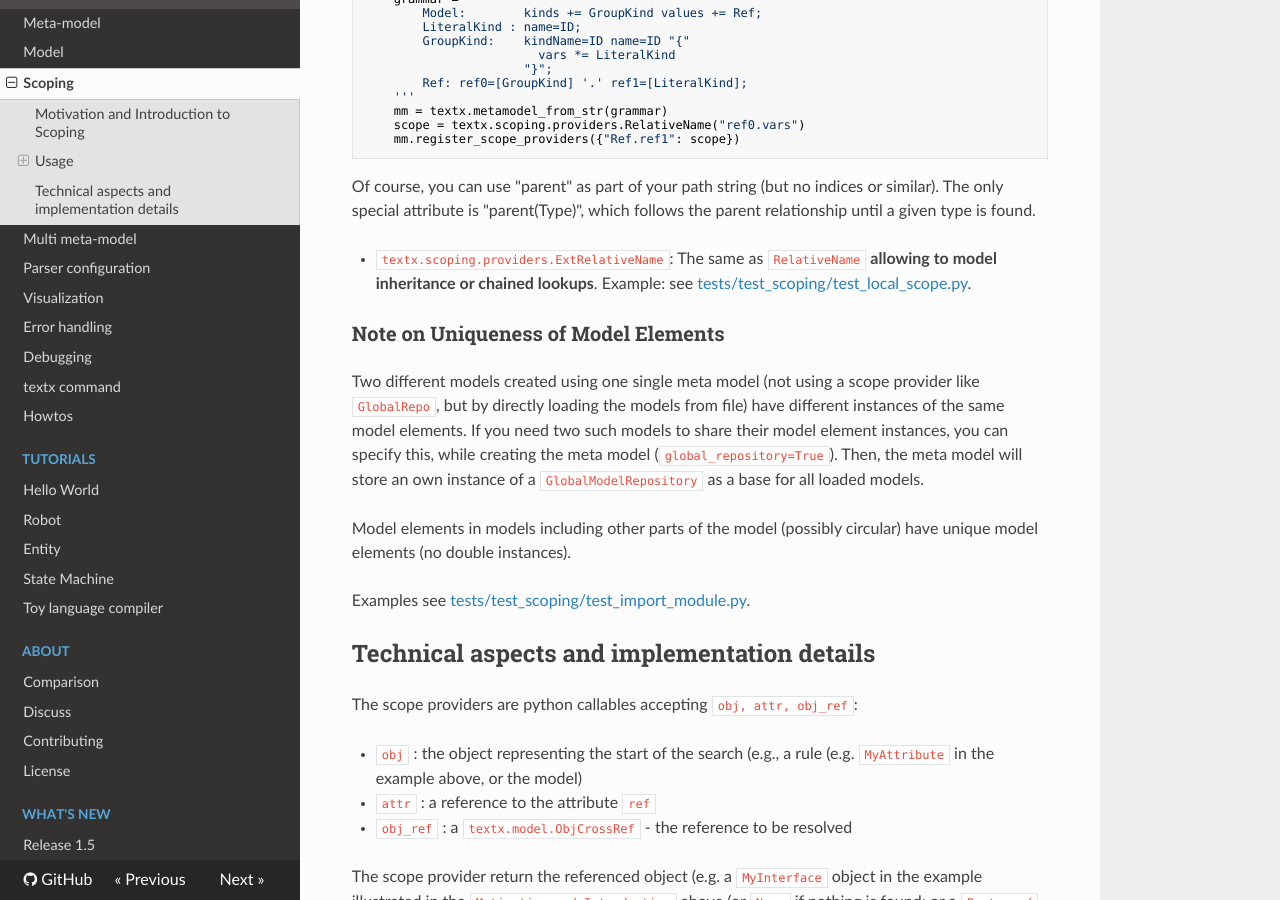
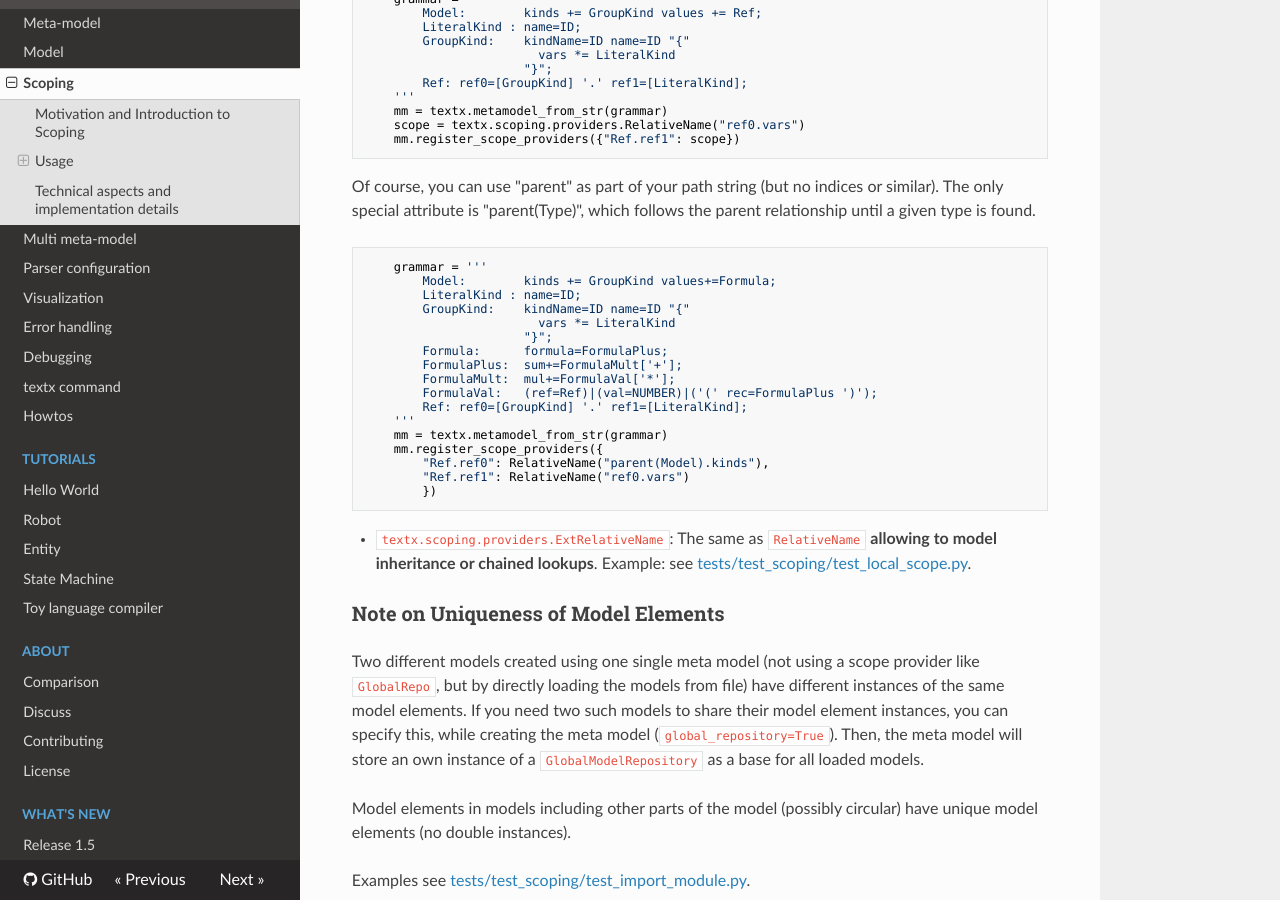
Before and after one commit to textX/textX, an MkDocs documentation site: the page built from docs/scoping.md, in a window 1280 px wide and 900 px high, scrolled down 2525 px. Built offline with MkDocs 1.6.1, drawn with Linux system fonts in a browser that asks for light colours; nearby versions of some CDN libraries; comment, search, counter and statistics services are not loaded.

Commit message:
docu and example for parent(Type)

```diff
--- a/docs/scoping.md
+++ b/docs/scoping.md
@@ -142,6 +142,25 @@ We provide some standard scope providers:
    or similar). The only special attribute is "parent(Type)", which follows
    the parent relationship until a given type is found.
 
+        grammar = '''
+            Model:        kinds += GroupKind values+=Formula;
+            LiteralKind : name=ID;
+            GroupKind:    kindName=ID name=ID "{"
+                            vars *= LiteralKind
+                          "}";
+            Formula:      formula=FormulaPlus;
+            FormulaPlus:  sum+=FormulaMult['+'];
+            FormulaMult:  mul+=FormulaVal['*'];
+            FormulaVal:   (ref=Ref)|(val=NUMBER)|('(' rec=FormulaPlus ')');
+            Ref: ref0=[GroupKind] '.' ref1=[LiteralKind];
+        '''
+        mm = textx.metamodel_from_str(grammar)
+        mm.register_scope_providers({
+            "Ref.ref0": RelativeName("parent(Model).kinds"),
+            "Ref.ref1": RelativeName("ref0.vars")
+            })
+
+
  * `textx.scoping.providers.ExtRelativeName`: The same as `RelativeName` **allowing
    to model inheritance or chained lookups**.
    Example: see [tests/test_scoping/test_local_scope.py](https://github.com/igordejanovic/textX/blob/master/tests/functional/test_scoping/test_local_scope.py).
```
Also changed, not shown: 1 other file.
